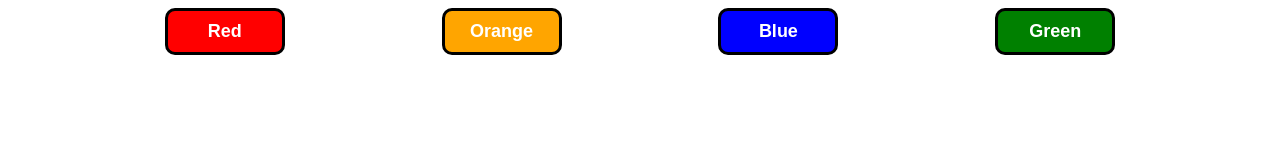
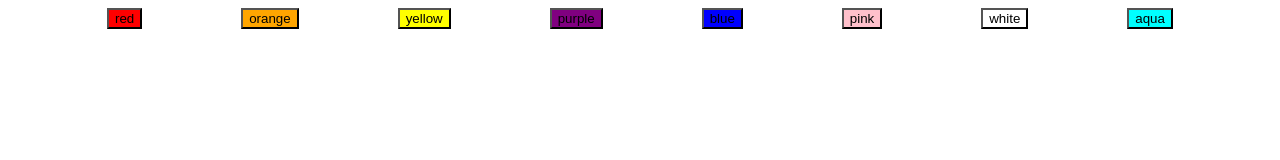
Before and after one commit to its-zaki/Color-Changing-App, a plain HTML site: page index.html in a window 1280 px wide. Drawn offline with Linux system fonts and the light colour scheme.

Commit message:
Color Changing

```diff
--- a/app.js
+++ b/app.js
@@ -1,14 +1,10 @@
 let body = document.querySelector("body")
-function red (){
-    body.style.backgroundColor="red"
+let div = document.querySelector("div")
+const color = ["red", "orange", "yellow", "purple", "blue", "pink",  'white','aqua']
 
+for (i=0; i<color.length; i++){
+    div.innerHTML+=`<button class="btn" style="background-color:${color[i]};" onclick="colorchange(${i})">${color[i]}</button>`
 }
-function orange (){
-    body.style.backgroundColor="orange"
+function colorchange(i){
+    body.style.backgroundColor= color[i]
 }
-function blue (){
-    body.style.backgroundColor="blue"
-}
-function green (){
-    body.style.backgroundColor="green"
-}
--- a/index.html
+++ b/index.html
@@ -12,36 +12,26 @@
 
         }
         button{
-            padding: 10px 10px;
-            width: 15vh;
             cursor: pointer;
-            color: #ffffff ;
-            font-weight: 800;
-            font-family: Arial, Helvetica, sans-serif;
-            font-size: large;
-            border: 3px solid #000;
-            border-radius: 10px;
         }
-        #btn-1{
-            background-color: red;
+        @media (max-width:600px) {
+            .buttons{
+                flex-direction: column;
+
+
+            }
+            .btn{
+                width: 10vh;
+                margin: 10px 12vh;
+            }
+
         }
-        #btn-2{
-            background-color: orange;
-        }
-        #btn-3{
-            background-color: blue;
-        }
-        #btn-4{
-            background-color: green;
-        }
+
     </style>
 </head>
 <body>
     <div class="buttons">
-        <button id="btn-1" onclick="red()">Red</button>
-        <button id="btn-2"onclick="orange()">Orange</button>
-        <button id="btn-3" onclick="blue()">Blue</button>
-        <button id="btn-4" onclick="green()">Green</button>
+
     </div>
 
 
```
